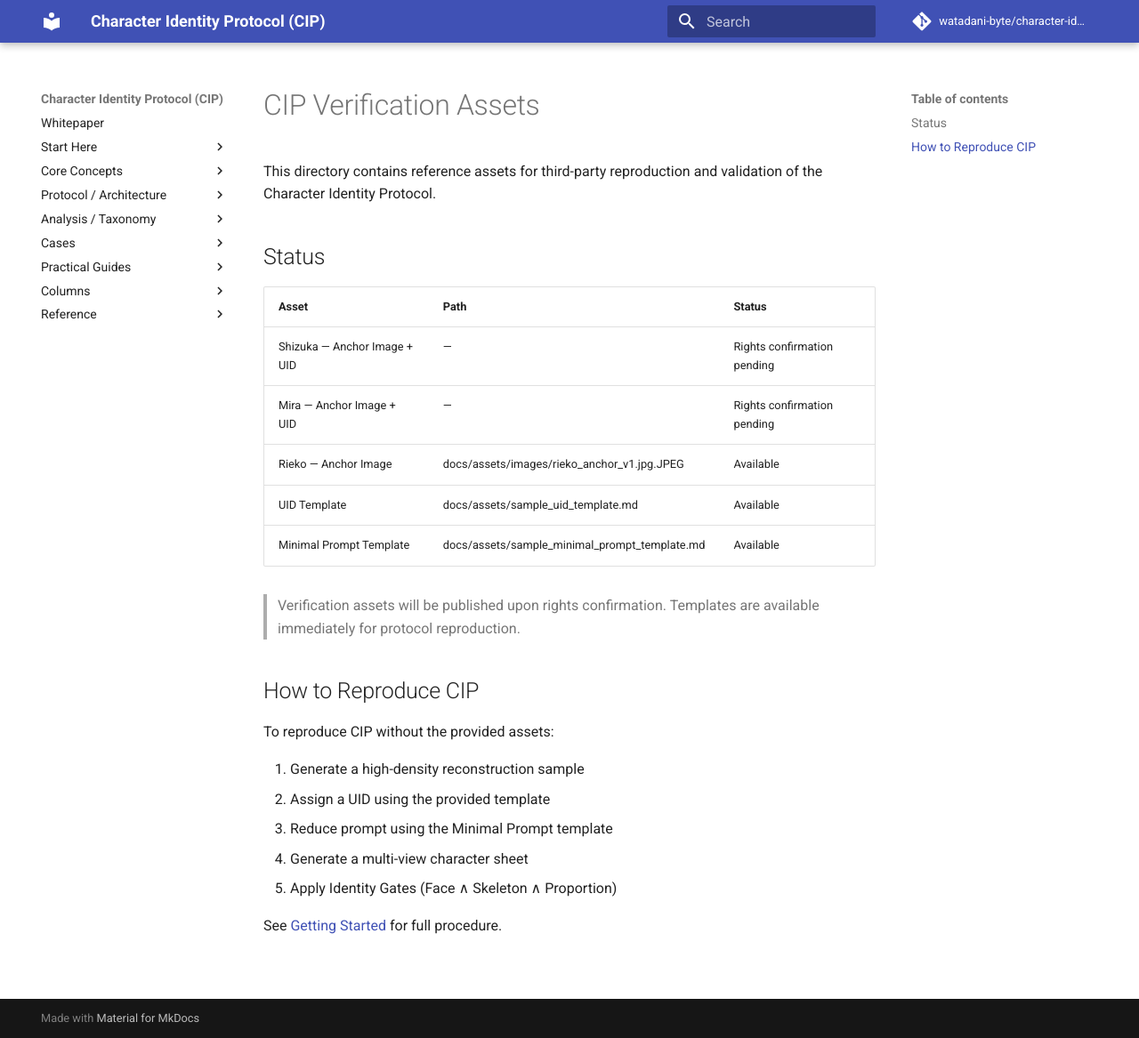
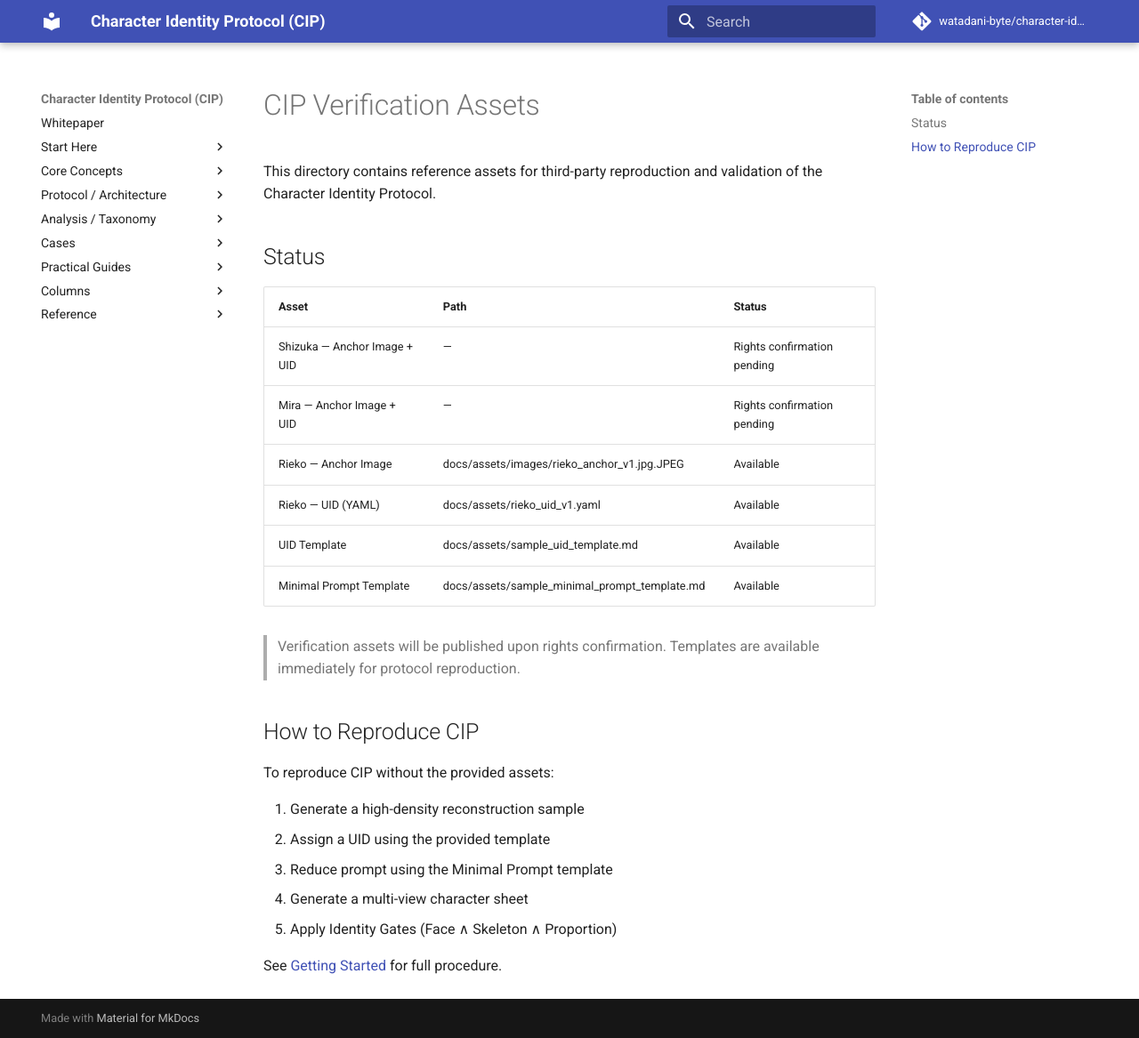
Before and after one commit to watadani-byte/character-identity-protocol, an MkDocs documentation site: the page built from docs/assets/README.md, in a window 1280 px wide and 1167 px high. Shown: the whole window at 89% size. Built offline with MkDocs 1.6.1 and Material for MkDocs 9.7.7, drawn with Linux system fonts in a browser that asks for light colours; comment, search, counter and statistics services are not loaded.

Commit message:
Update README.md with new UID and image entries

```diff
--- a/docs/assets/README.md
+++ b/docs/assets/README.md
@@ -10,6 +10,7 @@ reproduction and validation of the Character Identity Protocol.
 |Shizuka — Anchor Image + UID|—                                            |Rights confirmation pending|
 |Mira — Anchor Image + UID   |—                                            |Rights confirmation pending|
 |Rieko — Anchor Image        |docs/assets/images/rieko_anchor_v1.jpg.JPEG  |Available                  |
+|Rieko — UID (YAML)          |docs/assets/rieko_uid_v1.yaml                |Available                  |
 |UID Template                |docs/assets/sample_uid_template.md           |Available                  |
 |Minimal Prompt Template     |docs/assets/sample_minimal_prompt_template.md|Available                  |
 
```
